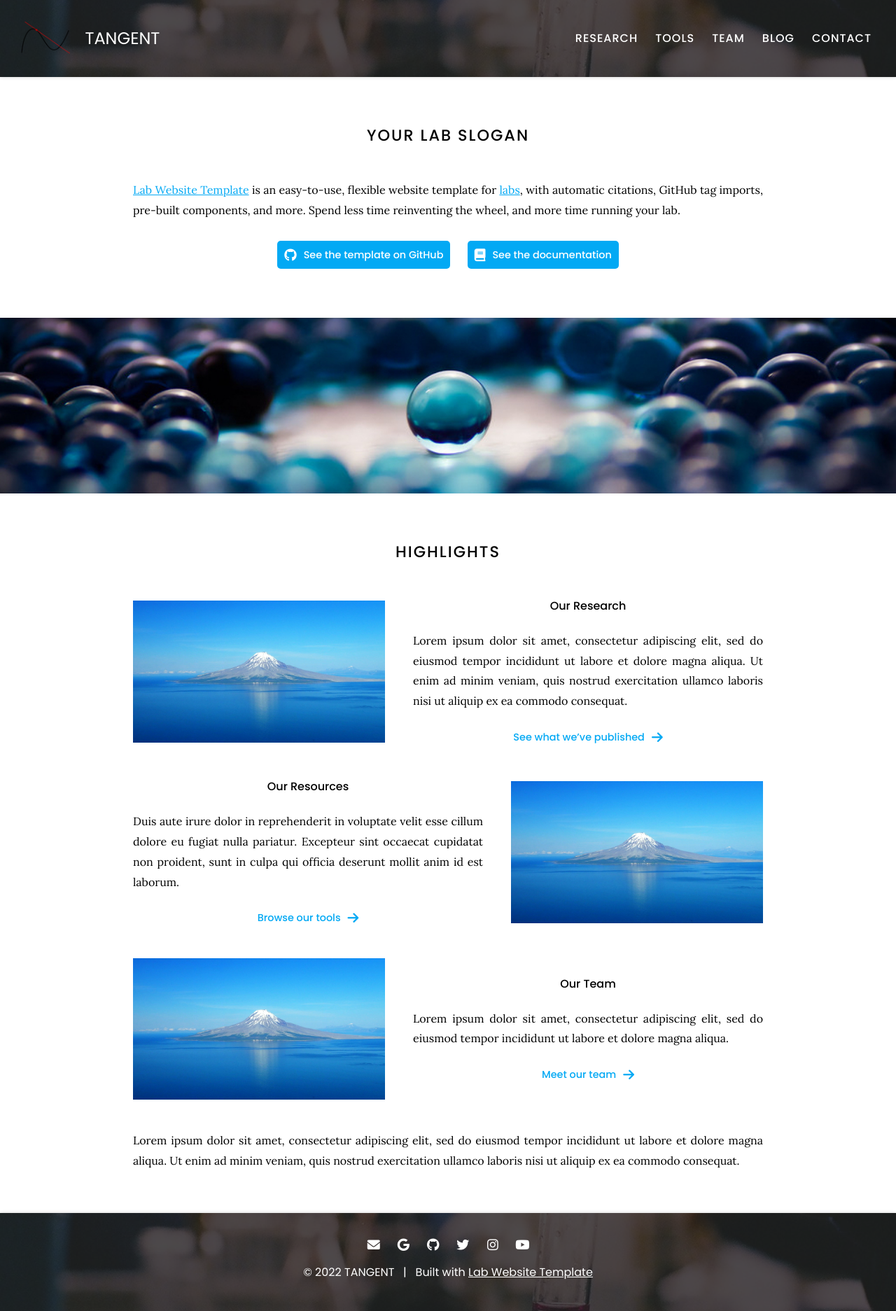
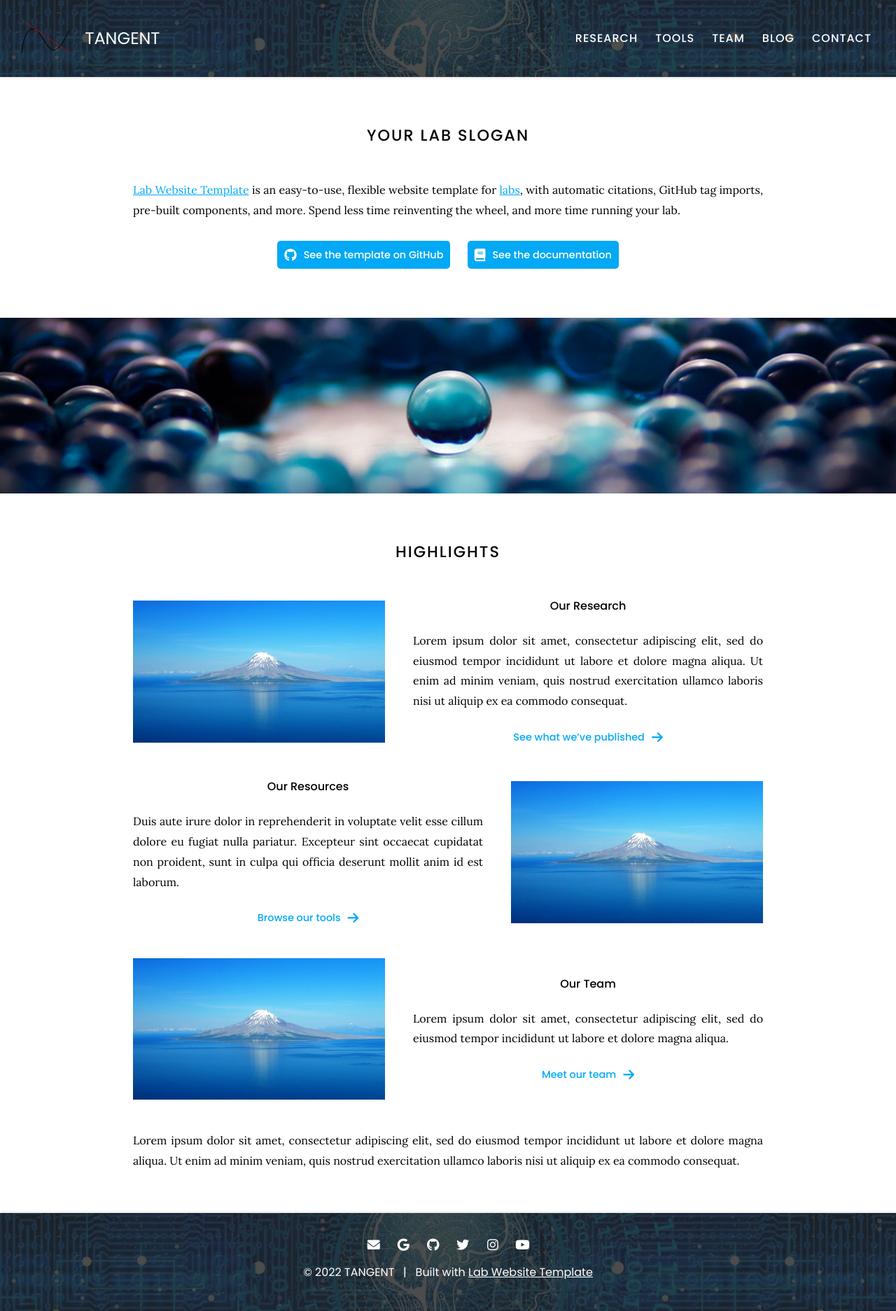
Before and after one commit to riccardoscheda/riccardoscheda.github.io, a Jekyll site: the page built from index.md, in a window 1280 px wide. Shown: the whole page at 70% size. Built offline with Jekyll 4.4.1, drawn with Linux system fonts in a browser that asks for light colours.

Commit message:
Update _config.yaml

```diff
--- a/_config.yaml
+++ b/_config.yaml
@@ -4,8 +4,8 @@
 title: TANGENT
 description: An easy-to-use, flexible website template for labs, with automatic citations, GitHub tag imports, pre-built components, and more.
 logo: images/logo.png
-header: images/background.jpg
-footer: images/background.jpg
+header: images/AI.jpeg
+footer: images/AI.jpeg
 baseurl: ""
 
 # site social media and other links
```
